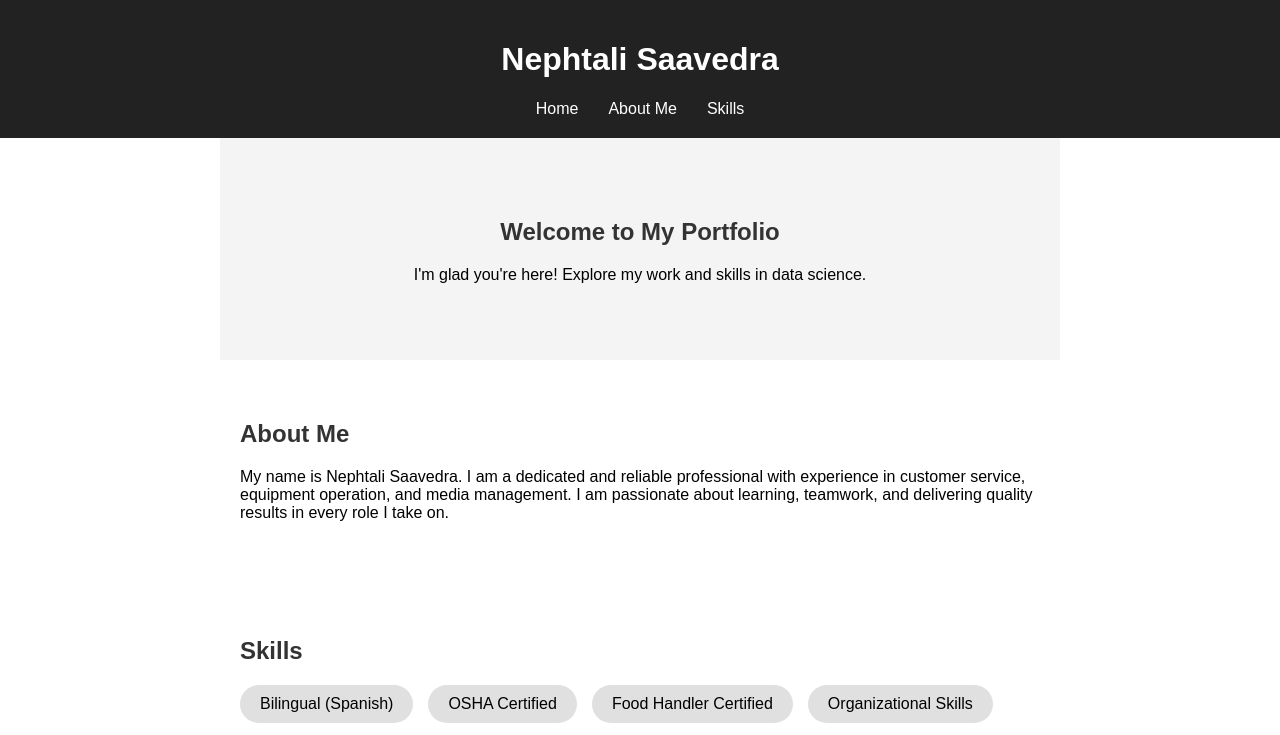
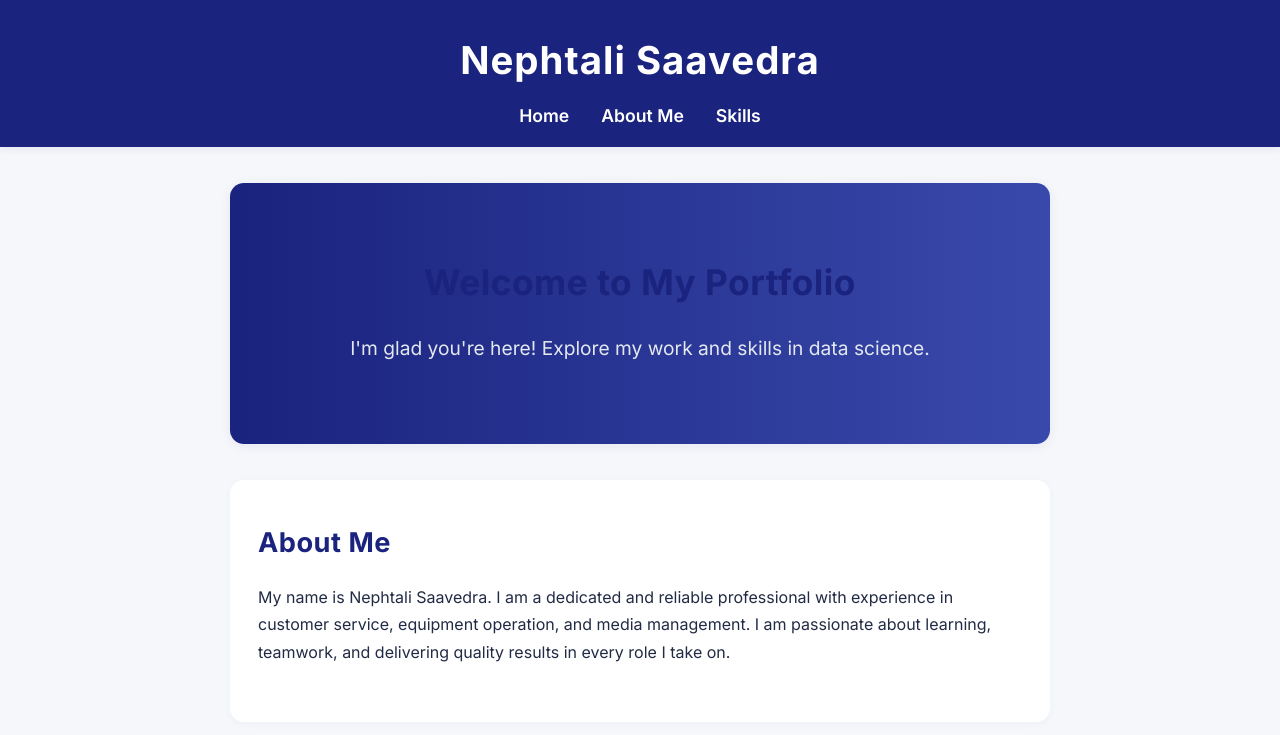
Before and after one commit to itszneph/my-portfolio, a plain HTML site: page index.html in a window 1280 px wide. Shown: the top 735 px of the page. Drawn offline with Linux system fonts and the light colour scheme.

Commit message:
updated style for more modern design

```diff
--- a/index.html
+++ b/index.html
@@ -4,16 +4,144 @@
   <meta charset="UTF-8">
   <title>My Portfolio</title>
   <style>
-    body { font-family: Arial, sans-serif; margin: 0; }
-    header { background: #222; color: #fff; padding: 20px 0; }
-    nav ul { list-style: none; margin: 0; padding: 0; display: flex; justify-content: center; }
-    nav ul li { margin: 0 15px; }
-    nav ul li a { color: #fff; text-decoration: none; }
-    .hero { background: #f4f4f4; padding: 60px 20px; text-align: center; }
-    section { padding: 40px 20px; max-width: 800px; margin: auto; }
-    h2 { color: #333; }
-    .skills-list { display: flex; flex-wrap: wrap; gap: 15px; }
-    .skill { background: #e0e0e0; padding: 10px 20px; border-radius: 20px; }
+    @import url('https://fonts.googleapis.com/css2?family=Inter:wght@400;600;700&display=swap');
+    :root {
+      --primary: #1a237e;
+      --secondary: #3949ab;
+      --accent: #00bcd4;
+      --background: #f5f7fa;
+      --surface: #fff;
+      --text-main: #222b45;
+      --text-light: #6b7a99;
+      --border: #e0e7ef;
+    }
+    html {
+      box-sizing: border-box;
+    }
+    *, *:before, *:after {
+      box-sizing: inherit;
+    }
+    body {
+      font-family: 'Inter', Arial, sans-serif;
+      margin: 0;
+      background: var(--background);
+      color: var(--text-main);
+      line-height: 1.7;
+    }
+    header {
+      background: var(--primary);
+      color: #fff;
+      padding: 28px 0 16px 0;
+      box-shadow: 0 2px 8px rgba(26,35,126,0.08);
+    }
+    header h1 {
+      font-weight: 700;
+      letter-spacing: 1px;
+      font-size: 2.4rem;
+      margin: 0 0 8px 0;
+    }
+    nav ul {
+      list-style: none;
+      margin: 0;
+      padding: 0;
+      display: flex;
+      justify-content: center;
+      gap: 32px;
+    }
+    nav ul li a {
+      color: #fff;
+      text-decoration: none;
+      font-weight: 600;
+      font-size: 1.1rem;
+      transition: color 0.2s;
+    }
+    nav ul li a:hover {
+      color: var(--accent);
+    }
+    .hero {
+      background: linear-gradient(90deg, var(--primary) 0%, var(--secondary) 100%);
+      color: #fff;
+      padding: 70px 20px 60px 20px;
+      text-align: center;
+      box-shadow: 0 2px 12px rgba(26,35,126,0.07);
+    }
+    .hero h2 {
+      font-size: 2.2rem;
+      font-weight: 700;
+      margin-bottom: 12px;
+    }
+    .hero p {
+      font-size: 1.2rem;
+      color: #e3e8f0;
+    }
+    section {
+      background: var(--surface);
+      border-radius: 14px;
+      box-shadow: 0 2px 8px rgba(57,73,171,0.04);
+      padding: 40px 28px;
+      max-width: 820px;
+      margin: 36px auto;
+    }
+    h2 {
+      color: var(--primary);
+      font-size: 1.7rem;
+      font-weight: 700;
+      margin-top: 0;
+      margin-bottom: 18px;
+      letter-spacing: 0.5px;
+    }
+    h3, h4 {
+      color: var(--secondary);
+      margin-bottom: 8px;
+      margin-top: 24px;
+      font-weight: 600;
+    }
+    ul {
+      padding-left: 20px;
+    }
+    .skills-list {
+      display: flex;
+      flex-wrap: wrap;
+      gap: 12px;
+      margin-top: 8px;
+    }
+    .skill {
+      background: var(--accent);
+      color: #fff;
+      padding: 10px 22px;
+      border-radius: 22px;
+      font-weight: 600;
+      font-size: 1rem;
+      box-shadow: 0 1px 4px rgba(0,188,212,0.08);
+      letter-spacing: 0.2px;
+      transition: background 0.2s;
+    }
+    .skill:hover {
+      background: var(--secondary);
+    }
+    a {
+      color: var(--accent);
+      text-decoration: none;
+      transition: color 0.2s;
+    }
+    a:hover {
+      color: var(--primary);
+      text-decoration: underline;
+    }
+    @media (max-width: 600px) {
+      section {
+        padding: 24px 8px;
+      }
+      .hero {
+        padding: 40px 8px 32px 8px;
+      }
+      header h1 {
+        font-size: 1.5rem;
+      }
+      h2 {
+        font-size: 1.2rem;
+      }
+    }
   </style>
 </head>
 <body>
```
